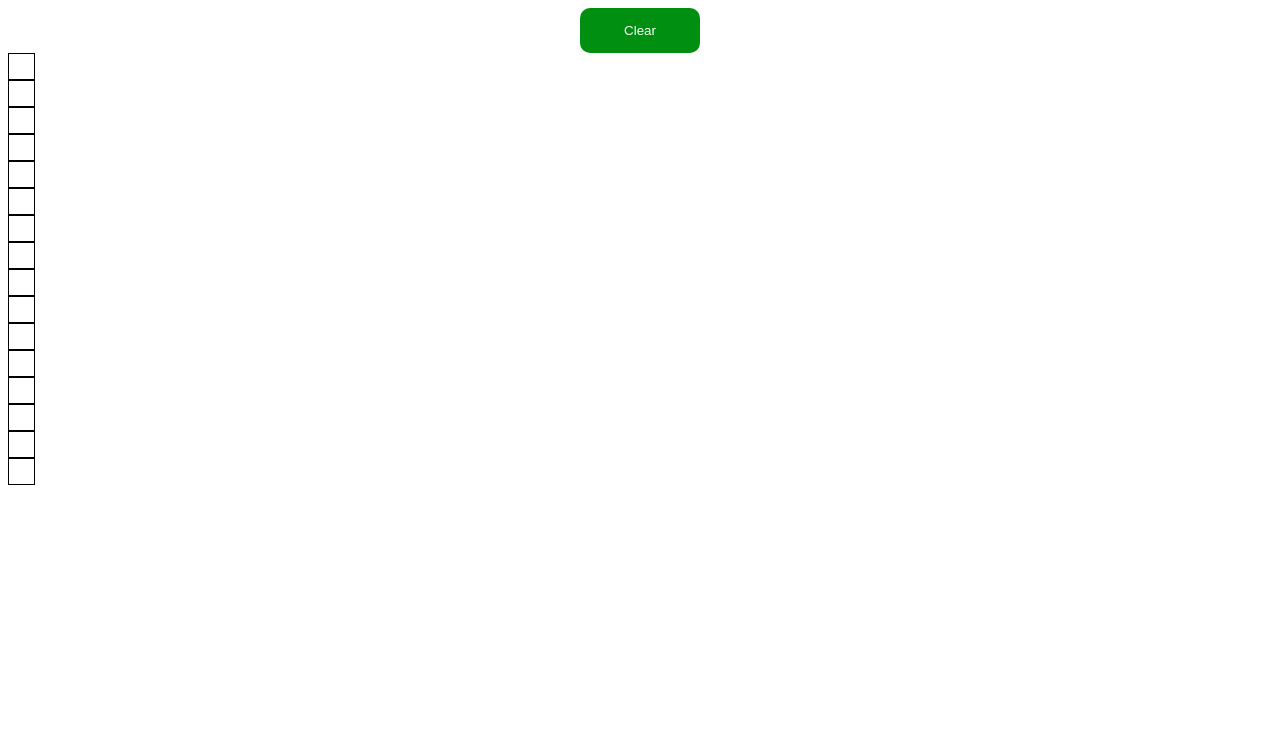
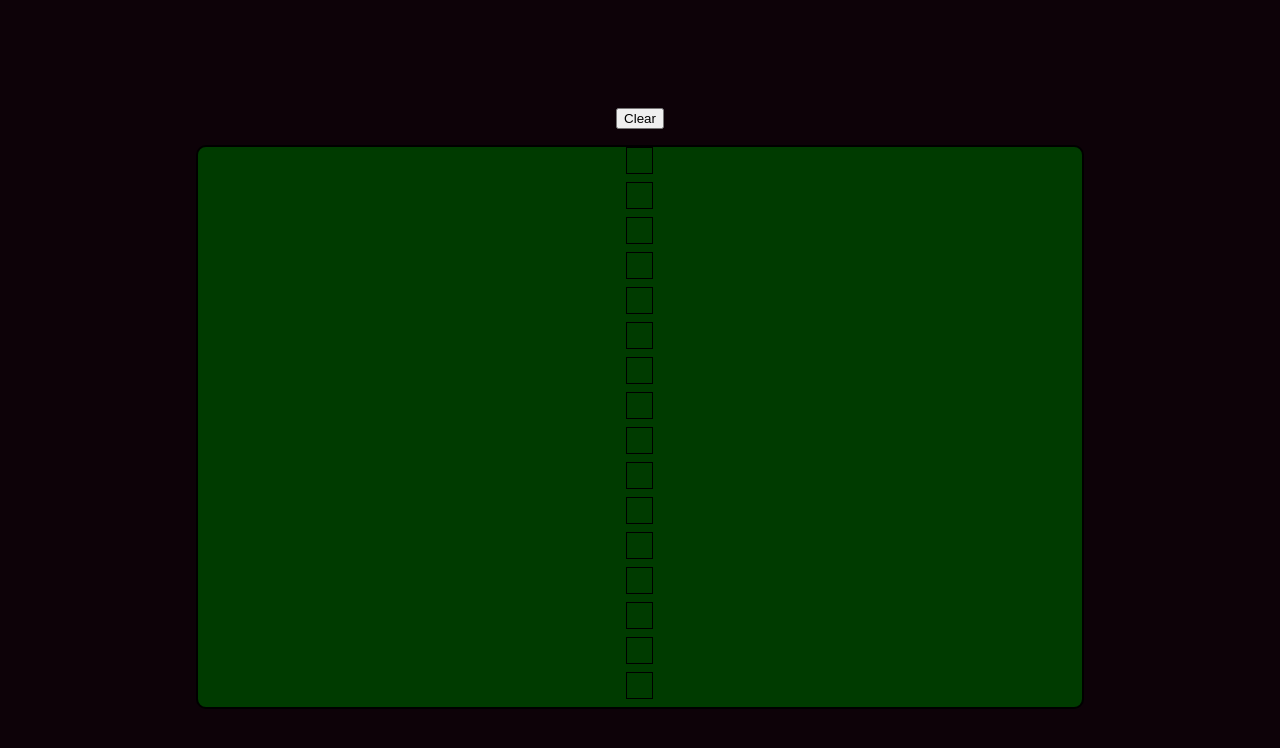
Before and after one commit to jpdieter/Etch-a-Sketch, a plain HTML site: page index.html in a window 1280 px wide. Drawn offline with Linux system fonts and the light colour scheme.

Commit message:
added CSS to body and aligned button and main containers

```diff
--- a/styles.css
+++ b/styles.css
@@ -1,29 +1,40 @@
-#container{
-display: grid;
-
+/*viewport height) units to allow the body to set a minimum height value based upon the full height of the viewport*/
+body { min-height: 100vh;
+  background-color: #0D0208;
+  min-height: 100vh;
+    height: 100vh;
+    display: flex;
+    justify-content: center;
+    align-items: center;
+    flex-direction: column;
+    gap: 2%;
 }
 
-/* unsure if needed
- .div{
-    display:flex;
-    justify-content: center;
-    align-items:center;
+#container{
+  display: grid;
+  height: 70%;
+  width: 70%;
+  justify-content: center;
+  border: 2px solid black;
+  border-radius: 10px;
+  background-color: #003B00;
+}
 
-}
-*/
+#container > div {
 
-#container div{
-  width: 1000px;
-  height: 1000px;
+  width: 30px;
+    height: 30px;
+    border: 1px solid gray;
   }
 
 #button-container{
     display:flex;
     justify-content: center;
+    align-items: center;
+    gap: 5%;
+     }
 
-    }
-
-#button{
+#generate-button{
   background-color: #008F11;
   color: #fff;
   border: 5px;
@@ -35,8 +46,8 @@ display: grid;
 
 }
 
-#button:hover{
+#generate-button:hover{
   background-color: #00FF41 ;
   transition: 0.7s;
-  color: #35374f;
+  color: dark;
 }
```
